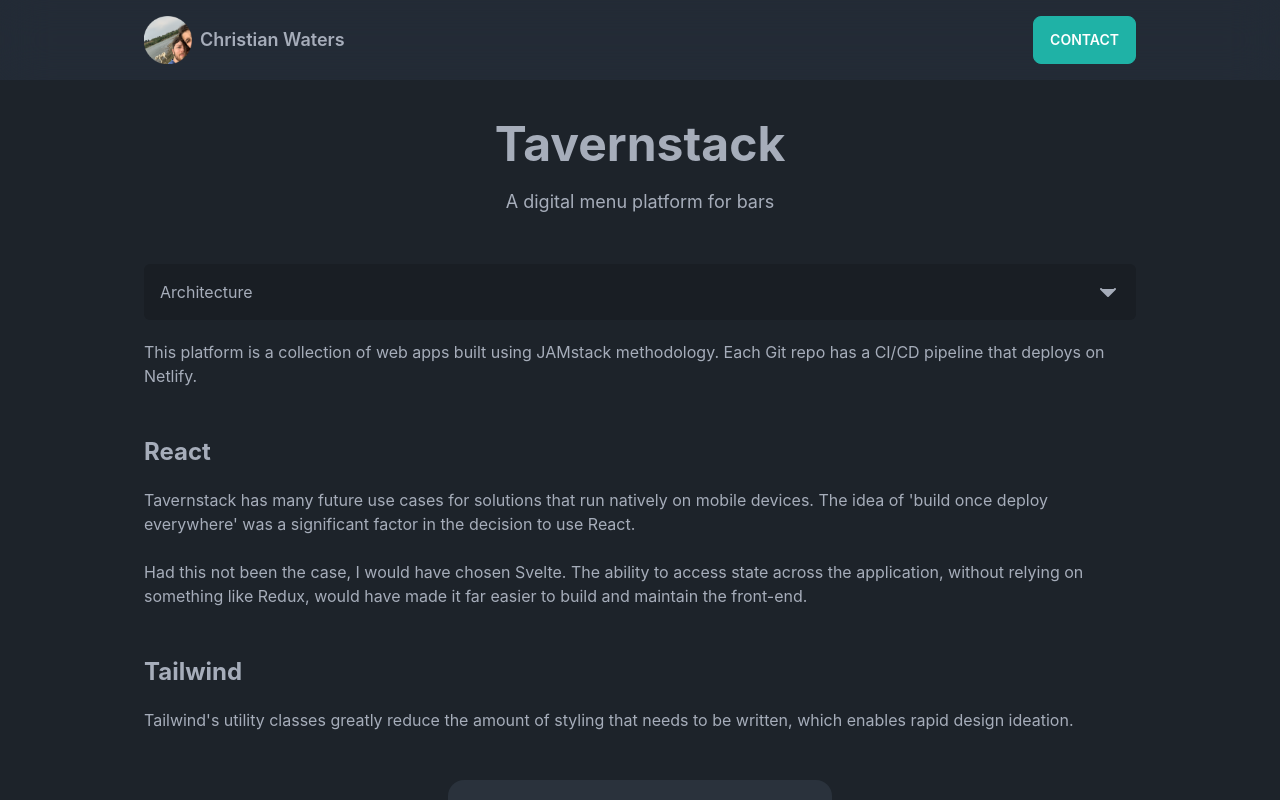
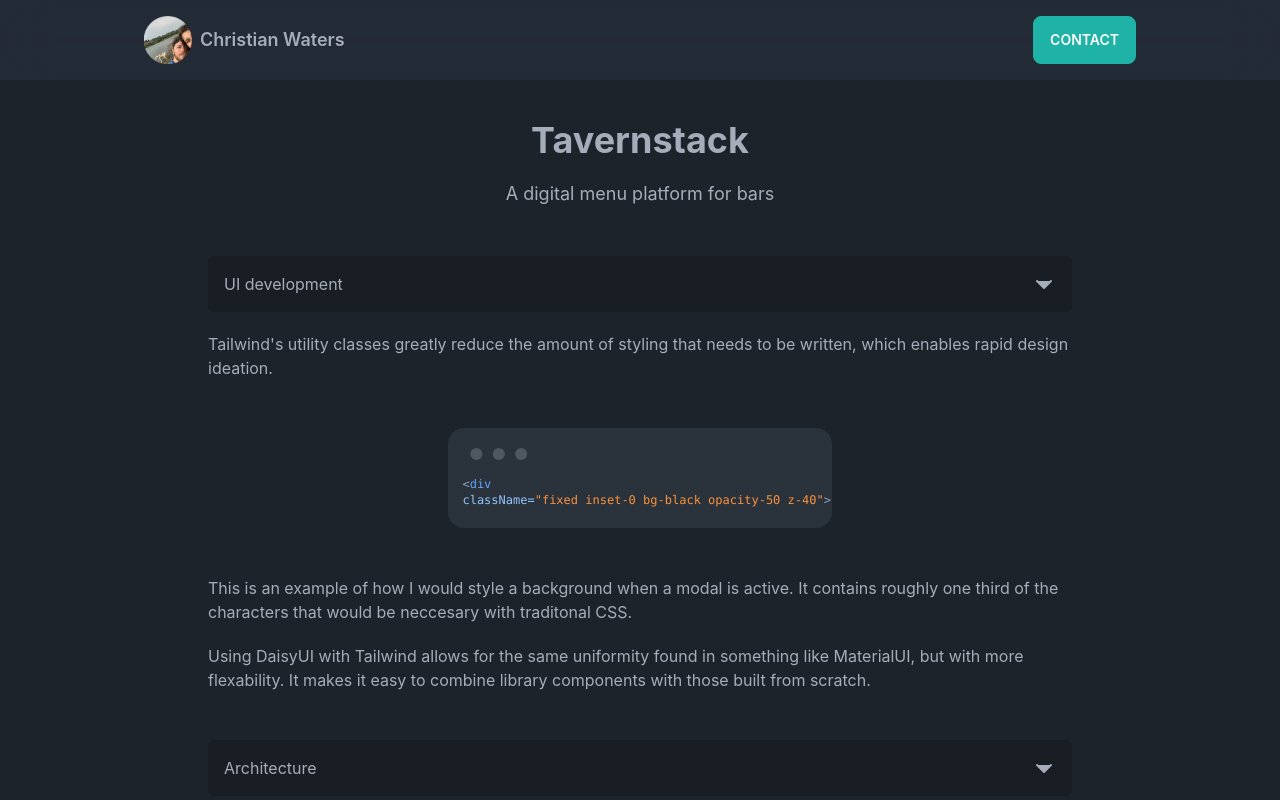
Before and after one commit to rotisserie-christian/worldofchristian, a React (Create React App) app: page /tavernstack in a window 1280 px wide. Both pictures are taken after a click on the button "Architecture". Shown: the top 800 px of the page. Built offline with nearby package versions, Linux system fonts and the light colour scheme.

Commit message:
Tavernstack

```diff
--- a/package.json
+++ b/package.json
@@ -7,6 +7,7 @@
     "@mediapipe/tasks-vision": "^0.10.7",
     "@react-three/drei": "^9.88.4",
     "@react-three/fiber": "^8.15.4",
+    "@reactflow/core": "^11.10.1",
     "@testing-library/jest-dom": "^5.17.0",
     "@testing-library/react": "^13.4.0",
     "@testing-library/user-event": "^13.5.0",
@@ -18,6 +19,7 @@
     "react-icons": "^4.11.0",
     "react-router-dom": "^6.17.0",
     "react-scripts": "^5.0.1",
+    "reactflow": "^11.10.1",
     "three": "^0.157.0",
     "three-addons": "^1.2.0",
     "web-vitals": "^2.1.4"
--- a/src/components/Tavernstack.js
+++ b/src/components/Tavernstack.js
@@ -1,10 +1,15 @@
 import React from 'react';
 import { useEffect, useState } from 'react';
 import Nav from './Nav';
+import FirebaseCode from '../components/code-windows/FirebaseCode';
+import TailwindCode from './code-windows/TailwindCode';
+import Architecture from './charts/Architecture';
+import TimestampMockup from './TimestampMockup';
 
 const Tavernstack = () => {
   const [showArchitecture, setShowArchitecture] = useState(false);
   const [showDatabaseOptimization, setShowDatabaseOptimization] = useState(false);
+  const [showUIdev, setShowUIdev] = useState(true);
 
   // load to the top of the page
   useEffect(() => {
@@ -16,14 +21,54 @@ const Tavernstack = () => {
     <Nav />
 
     <div className='flex items-center justify-center mt-16'>
-      <div className='max-w-5xl'>
+      <div className='max-w-4xl'>
         <div
         className='flex-col my-12 p-2 mx-2'>
-          <h1 className='text-5xl text-center font-bold text-base-content'
+          <h1 className='text-4xl text-center font-bold text-base-content'
           >Tavernstack</h1>
 
           <p className='text-lg font-base text-center mt-5 text-base-content'
           >A digital menu platform for bars</p>
+
+          <button
+          className="flex items-center justify-between w-full bg-base-200 px-4 py-4 rounded-md mt-12"
+          onClick={() => setShowUIdev(!showUIdev)}
+          >UI development
+
+          <svg
+          className={`w-6 h-6 transition-transform duration-300 transform ${
+              showUIdev ? 'rotate-90' : 'rotate-0'
+              }`}
+              viewBox="0 0 24 24"
+              fill="currentColor">
+          <path
+          d="M9 5l7 7-7 7"
+          stroke="currentColor"
+          strokeWidth="2"
+          strokeLinecap="round"
+          strokeLinejoin="round" />
+          </svg>
+          </button>
+
+          {showUIdev && (
+            <div>
+              <p className='text-base font-base text-left mt-5 text-base-content'
+              >Tailwind's utility classes greatly reduce the amount of styling that
+              needs to be written, which enables rapid design ideation.
+              </p>
+
+              <TailwindCode />
+
+              <p className='text-base font-base text-left mt-5 text-base-content'
+              >This is an example of how I would style a background when a modal is active. It contains
+              roughly one third of the characters that would be neccesary with traditonal CSS.</p>
+
+              <p className='text-base font-base text-left mt-5 text-base-content'
+              >Using DaisyUI with Tailwind allows for the same uniformity found in something like MaterialUI,
+              but with more flexability. It makes it easy to combine library components with those built from scratch.
+              </p>
+            </div>
+          )}
 
           <button
           className="flex items-center justify-between w-full bg-base-200 px-4 py-4 rounded-md mt-12"
@@ -47,118 +92,30 @@ const Tavernstack = () => {
 
           {showArchitecture && (
             <div>
-
             <p className='text-base font-base text-left mt-5 text-base-content'
             >This platform is a collection of web apps built using JAMstack methodology.
-            Each Git repo has a CI/CD pipeline that deploys on Netlify.
-            </p>
+            Each Git repo has a CI/CD pipeline that deploys on Netlify.<br /><br />
 
-            <h2 className='text-2xl font-bold mt-12'
-            >React</h2>
-
-            <p className='text-base font-base text-left mt-5 text-base-content'
-            >Tavernstack has many future use cases for solutions that run natively on mobile devices.
-            The idea of 'build once deploy everywhere' was a significant factor in the decision to use React.<br /><br />
-
-            Had this not been the case, I would have chosen Svelte. The ability to access state across the application,
-            without relying on something like Redux, would have made it far easier to build and maintain the front-end.
-            </p>
-
-            <h2 className='text-2xl font-bold mt-12'
-            >Tailwind
-            </h2>
-
-            <p className='text-base font-base text-left mt-5 text-base-content'
-            >Tailwind's utility classes greatly reduce the amount of styling that
-            needs to be written, which enables rapid design ideation.
+            Netlify deploys server code on an edge network, where the functions run on-demand. This is highly efficient
+            because my Node functions are simple and likely to remain as such well into the future.
             </p>
 
             <div className='flex items-center justify-center my-12'>
-              <div className='max-w-sm'>
-                <div className="mockup-code">
-                  <pre className='text-xs text-blue-400'><code>
-                  <span className='text-slate-400'>{'<'}</span>
-                  {'div'}</code></pre>
-                  <pre className='text-xs text-blue-300'><code>{'className='}
-                  <span className='text-orange-400'>{'"fixed inset-0 bg-black opacity-50 z-40"'}
-                  </span><span className='text-slate-400'>{'>'}</span>
-                  <span className='text-blue-400'></span></code></pre>
-                </div>
-              </div>
+            <Architecture />
             </div>
 
             <p className='text-base font-base text-left mt-5 text-base-content'
-            >This is an example of how I would style a background when a modal is active. It contains
-            roughly one third of the characters that would be neccesary with traditonal CSS.<br /><br />
+            >Because the data structure I'm working with is not particularly complicated,
+            growth scales horizontally.<br /><br />
 
-            Using DaisyUI with Tailwind allows for the same uniformity found in something like MaterialUI,
-            but with more flexability. It makes it easy to combine library components with those built from scratch.
+            This represents a typical item that would be stored in a FirestoreDB collection. The menu comprises
+            the bulk of the user data and typically remains relatively constant in size.
             </p>
 
-            <h2 className='text-2xl font-bold mt-12'
-            >Node</h2>
+            <FirebaseCode />
 
-            <p className='text-base font-base text-left mt-5 text-base-content'
-            >The one is fairly straightforward. Node is event-driven and Netlify deploys server code on an edge network,
-            where the functions run on-demand.<br /><br />
-
-            This is highly efficient because my Node functions are simple and likely to remain as such well into the future.<br /><br />
-
-            Had my back-end needs been more complex, I would have chosen Flask because Python is clearly better than Javascript.
-            </p>
-
-            <h2 className='text-2xl font-bold mt-12'
-            >Firebase</h2>
-
-            <p className='text-base font-base text-left mt-5 text-base-content'
-            >Because the data structure I'm working with is not particularly complicated,
-            growth scales horizontally.
-            </p>
-
-            <div className='flex items-center justify-center my-12'>
-              <div className='max-w-sm'>
-                <div className="mockup-code">
-                <pre className='text-xs text-purple-500'><code>{'{'}</code></pre>
-
-                  <pre className='text-xs text-blue-300'><code>{'    '}{'name:'}
-                  <span className='text-orange-400'>{' '}{'"Original 16"'}</span></code>
-                  <code><span className='text-white'>{','}</span></code></pre>
-
-                  <pre className='text-xs text-blue-300'><code>{'    '}{'price:'}
-                  <span className='text-orange-400'>{' '}{'"7"'}</span></code>
-                  <code><span className='text-white'>{','}</span></code></pre>
-
-                  <pre className='text-xs text-blue-300'><code>{'    '}{'description:'}
-                  <span className='text-orange-400'>{' '}{'"16oz IPA"'}</span></code>
-                  <code><span className='text-white'>{','}</span></code></pre>
-
-                  <pre className='text-xs text-blue-300'><code>{'    '}{'category:'}
-                  <span className='text-orange-400'>{' '}{'"Drinks"'}</span></code>
-                  <code><span className='text-white'>{','}</span></code></pre>
-
-                  <pre className='text-xs text-blue-300'><code>{'    '}{'subcategory:'}
-                  <span className='text-orange-400'>{' '}{'"Draft"'}</span></code>
-                  <code><span className='text-white'>{','}</span></code></pre>
-
-                  <pre className='text-xs text-blue-300'><code>{'    '}{'gluten-free:'}
-                  <span className='text-orange-400'>{' '}{'"false"'}</span></code>
-                  <code><span className='text-white'>{','}</span></code></pre>
-
-                  <pre className='text-xs text-blue-300'><code>{'    '}{'spicy:'}
-                  <span className='text-orange-400'>{' '}{'"false"'}</span></code>
-                  <code><span className='text-white'>{','}</span></code></pre>
-
-                  <pre className='text-xs text-purple-500'><code>{'}'}</code>
-                  <code><span className='text-white'>{','}</span></code></pre>
-                </div>
-              </div>
-            </div>
-
-            <p className='text-base font-base text-left mt-5 text-base-content'
-            >This represents a typical item that would be stored in a FirestoreDB collection. The menu comprises
-            the bulk of the user data and typically remains relatively constant in size.<br /><br />
-
-            Given that Firebase charges per read/write, vertically scaled projects can potentially become
+            <p className='text-base font-base text-left text-base-content'
+            >Given that Firebase charges per read/write, vertically scaled projects can potentially become
             less profitable over time. However, since complex queries are not needed, the convenience of Firebase
             outweighs it's limitations in this use case.
             </p>
@@ -166,7 +123,7 @@ const Tavernstack = () => {
           )}
 
           <button
-          className="flex items-center justify-between w-full bg-base-200 px-4 py-4 rounded-md mt-5"
+          className="flex items-center justify-between w-full bg-base-200 px-4 py-4 rounded-md mt-12"
           onClick={() => setShowDatabaseOptimization(!showDatabaseOptimization)}
           >Database optimization
 
@@ -190,9 +147,15 @@ const Tavernstack = () => {
               <p className='text-base font-base text-left mt-5 text-base-content'
             >Caching data on the client side is a common practice. A menu can require dozens, or
             even hundreds of reads for every page load. If the data doesn't change frequently,
-            a timestamp check can reduce unnecesary reads by serving the cached data instead.<br /><br />
+            a timestamp check can reduce unnecesary reads by serving the cached data instead.
+            </p>
 
-            However if the data does change frequently, and isn't accessed often, the savings would
+            <div className='flex items-center justify-center my-12'>
+              <TimestampMockup />
+            </div>
+
+            <p className='text-base font-base text-left mt-5 text-base-content'
+            >However if the data does change frequently, and isn't accessed often, the savings would
             be negligible. If this disparity is large enough, the timestamp check may even produce an
             additional, although marginal cost.<br /><br />
 
--- /dev/null
+++ b/src/components/TimestampMockup.js
@@ -0,0 +1,39 @@
+import React from 'react';
+import { FaCheck, FaRegPlayCircle } from 'react-icons/fa';
+import { HiRefresh } from "react-icons/hi";
+
+const TimestampMockup = () => {
+  return (
+    <>
+    <div className='max-w-xs'>
+        <div className='bg-slate-200 rounded-2xl shadow-md p-8'>
+            <div className='flex items-center justify-center'>
+                <div className='flex flex-col mt-6 mb-12'>
+                    <div className='flex flex-row'>
+                        <HiRefresh className='mr-2 text-slate-700 text-lg' />
+
+                        <p className='text-md text-slate-700 tracking-wide'
+                        >Last updated <span className='underline'>8/12/23</span></p>
+                    </div>
+
+                    <button
+                    className='btn btn-primary mt-4'
+                    ><FaCheck className='mr-2' />Save changes</button>
+
+                    <button
+                    className='btn btn-neutral text-white mt-2'
+                    >Generate QR code</button>
+
+                    <button
+                    className='btn btn-neutral text-white mt-2'
+                    >Preview mode<FaRegPlayCircle className='text-xl ml-2' />
+                    </button>
+                </div>
+            </div>
+        </div>
+    </div>
+    </>
+  )
+}
+
+export default TimestampMockup
--- /dev/null
+++ b/src/components/charts/Architecture.js
@@ -0,0 +1,84 @@
+import React from 'react';
+import ReactFlow, { Background } from 'reactflow';
+import 'reactflow/dist/style.css';
+
+const initialNodes = [
+    {
+        id: 'main',
+        position: { x: 50, y: 100 },
+        data: { label: 'Main website: Landing page & traffic generating content' },
+        draggable: false
+    },
+    {
+        id: 'app',
+        position: { x: 50, y: 250 },
+        data: { label: 'Main app: CRUD features that allow users to make changes' },
+        draggable: false
+    },
+    {
+        id: 'demo',
+        position: { x: 250, y: 250 },
+        data: { label: 'Demo app: Modified to demonstrate UX, entirely client-side' },
+        draggable: false
+    },
+    {
+        id: 'node',
+        position: { x: 50, y: 375 },
+        data: { label: 'Node: Server functions' },
+        draggable: false
+    },
+    {
+        id: 'firebase',
+        position: { x: 50, y: 500 },
+        data: { label: 'Firebase: Data storage & Authentication' },
+        draggable: false
+    },
+    {
+        id: 'menu',
+        position: { x: 50, y: 625 },
+        data: { label: 'Bar menus: Displays menu data in read-only format' },
+        draggable: false
+    },
+    {
+        id: 'api',
+        position: { x: 250, y: 500 },
+        data: { label: 'APIs: Stripe integration & analytics' },
+        draggable: false
+    },
+];
+
+const initialEdges = [
+    { id: 'e1-2', source: 'main', target: 'demo', animated: true },
+    { id: 'e2-2', source: 'main', target: 'app', animated: true },
+    { id: 'e3-2', source: 'app', target: 'node', animated: true },
+    { id: 'e4-2', source: 'node', target: 'firebase', animated: true },
+    { id: 'e5-2', source: 'firebase', target: 'menu', animated: true },
+    { id: 'e6-2', source: 'node', target: 'api', animated: true },
+];
+
+const defaultViewport = { x: -50, y: -50, zoom: 1 };
+
+const Architecture = () => {
+  return (
+    <div
+    style={{ height: '750px', width: '350px', pointerEvents: 'none' }}
+    >
+        <ReactFlow
+        nodes={initialNodes}
+        edges={initialEdges}
+        defaultViewport={defaultViewport}
+        elementsSelectable={false}
+        zoomOnScroll={false}
+        zoomOnPinch={false}
+        >
+        <Background
+        variant="dots"
+        gap={12}
+        size={0.6}
+        />
+        </ReactFlow>
+    </div>
+  );
+};
+
+export default Architecture;
--- /dev/null
+++ b/src/components/code-windows/FirebaseCode.js
@@ -0,0 +1,43 @@
+const FirebaseCode = () => {
+return (
+    <div className='flex items-center justify-center my-12'>
+        <div className='max-w-sm'>
+            <div className="mockup-code">
+                <pre className='text-xs text-purple-500'><code>{'{'}</code></pre>
+                <pre className='text-xs text-blue-300'><code>{'    '}{'name:'}
+                <span className='text-orange-400'>{' '}{'"Original 16"'}</span></code>
+                <code><span className='text-white'>{','}</span></code></pre>
+
+                <pre className='text-xs text-blue-300'><code>{'    '}{'price:'}
+                <span className='text-orange-400'>{' '}{'"7"'}</span></code>
+                <code><span className='text-white'>{','}</span></code></pre>
+
+                <pre className='text-xs text-blue-300'><code>{'    '}{'description:'}
+                <span className='text-orange-400'>{' '}{'"16oz IPA"'}</span></code>
+                <code><span className='text-white'>{','}</span></code></pre>
+
+                <pre className='text-xs text-blue-300'><code>{'    '}{'category:'}
+                <span className='text-orange-400'>{' '}{'"Drinks"'}</span></code>
+                <code><span className='text-white'>{','}</span></code></pre>
+
+                <pre className='text-xs text-blue-300'><code>{'    '}{'subcategory:'}
+                <span className='text-orange-400'>{' '}{'"Draft"'}</span></code>
+                <code><span className='text-white'>{','}</span></code></pre>
+
+                <pre className='text-xs text-blue-300'><code>{'    '}{'gluten-free:'}
+                <span className='text-orange-400'>{' '}{'"false"'}</span></code>
+                <code><span className='text-white'>{','}</span></code></pre>
+
+                <pre className='text-xs text-blue-300'><code>{'    '}{'spicy:'}
+                <span className='text-orange-400'>{' '}{'"false"'}</span></code>
+                <code><span className='text-white'>{','}</span></code></pre>
+
+                <pre className='text-xs text-purple-500'><code>{'}'}</code>
+                <code><span className='text-white'>{','}</span></code></pre>
+            </div>
+        </div>
+    </div>
+    );
+};
+
+export default FirebaseCode;
--- /dev/null
+++ b/src/components/code-windows/TailwindCode.js
@@ -0,0 +1,19 @@
+const TailwindCode = () => {
+    return (
+        <div className='flex items-center justify-center my-12'>
+            <div className='max-w-sm'>
+                <div className="mockup-code">
+                    <pre className='text-xs text-blue-400'><code>
+                    <span className='text-slate-400'>{'<'}</span>
+                    {'div'}</code></pre>
+                    <pre className='text-xs text-blue-300'><code>{'className='}
+                    <span className='text-orange-400'>{'"fixed inset-0 bg-black opacity-50 z-40"'}
+                    </span><span className='text-slate-400'>{'>'}</span>
+                    <span className='text-blue-400'></span></code></pre>
+                </div>
+            </div>
+        </div>
+    );
+};
+
+export default TailwindCode;
```
Also changed, not shown: 1 other file (tests, documents, lock files or other folders).
